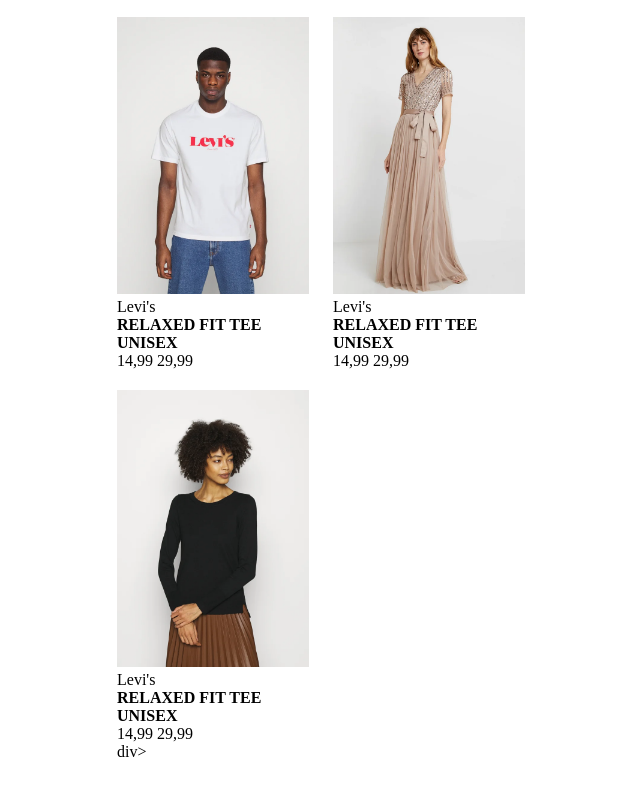
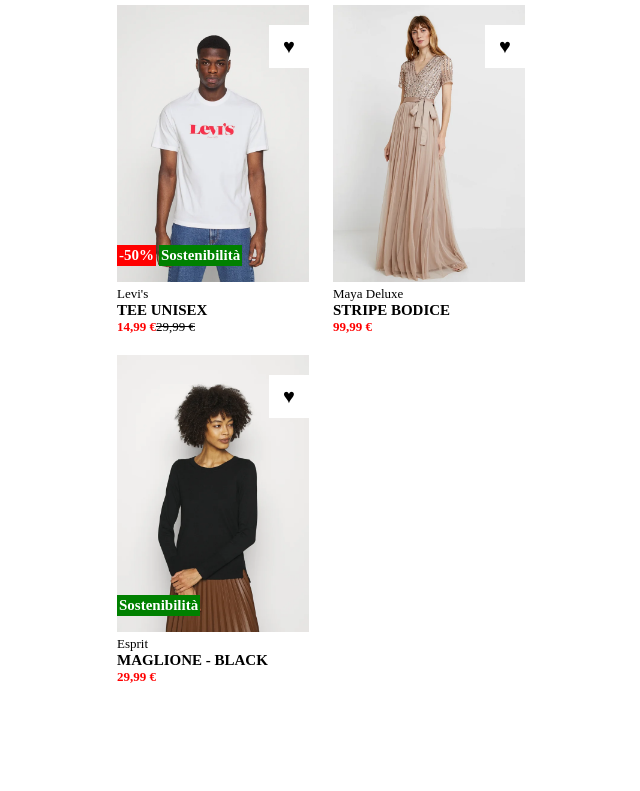
Before and after one commit to ABoni14/html-css-boolando, a plain HTML site: page index.html in a window 1280 px wide. Shown: the part 760-1551 px from the top of the page, without its empty margins (213-853 px from the left). After the commit the page ends 1475 px from the top, so only its background shows below. Drawn offline with Linux system fonts and the light colour scheme.

Commit message:
decoration and element absolute

```diff
--- a/css/style.css
+++ b/css/style.css
@@ -22,3 +22,60 @@
 .first-img{
   width: 100%;
 }
+
+.heart{
+  width: 40px;
+  position: absolute;
+  font-size: 20px;
+  top: 20px;
+  right: 0;
+  background-color: white;
+  padding: 10px;
+  text-align: center;
+}
+
+.sale, .sustainability, .last-sustainability{
+  position: absolute;
+  color: white;
+  font-size: 15px;
+  padding: 2px;
+  font-weight: 600;
+}
+
+.sale{
+  left: 0;
+  bottom: 20px;
+  background-color: red;
+}
+
+.sustainability{
+  bottom: 20px;
+  left: 42px;
+  background-color: green;
+}
+
+.last-sustainability{
+  left: 0;
+  bottom: 20px;
+  background-color: green;
+}
+
+.brand, .price{
+  font-size: 13px;
+}
+
+.description h4{
+  font-size: 15px;
+  font-weight: 700;
+}
+
+.price{
+  color: red;
+  font-weight: 600;
+}
+
+.price span{
+  color: black;
+  font-weight: 400;
+  text-decoration: line-through;
+}
--- a/index.html
+++ b/index.html
@@ -14,33 +14,40 @@
     <div class="card">
       <div class="box-img">
         <img class="first-img" src="img/1.webp" alt="">
+        <div class="heart">&hearts;</div>
+        <div class="sale">-50%</div>
+        <div class="sustainability">Sostenibilità</div>
       </div>
       <div class="description">
         <div class="brand">Levi's</div>
         <h4>RELAXED FIT TEE UNISEX</h4>
-        <div class="PRICE">14,99 <span>29,99</span></div>
+        <div class="price">14,99 &euro; <span>29,99 &euro;</span></div>
       </div>
     </div>
 
     <div class="card">
       <div class="box-img">
         <img class="first-img" src="img/2.webp" alt="">
+        <div class="heart">&hearts;</div>
+        <div class="sale">-50%</div>
       </div>
       <div class="description">
-        <div class="brand">Levi's</div>
-        <h4>RELAXED FIT TEE UNISEX</h4>
-        <div class="PRICE">14,99 <span>29,99</span></div>
+        <div class="brand">Guess</div>
+        <h4>ROSES TEE</h4>
+        <div class="price">20,99 &euro; <span>29,99 &euro;</span></div>
       </div>
     </div>
 
     <div class="card">
       <div class="box-img">
         <img class="first-img" src="img/3.webp" alt="">
+        <div class="heart">&hearts;</div>
+        <div class="sale">-50%</div>
       </div>
       <div class="description">
-        <div class="brand">Levi's</div>
-        <h4>RELAXED FIT TEE UNISEX</h4>
-        <div class="PRICE">14,99 <span>29,99</span></div>
+        <div class="brand"> Come Zucchero Filato</div>
+        <h4>VOGLIA DI COLORI PASTELLO</h4>
+        <div class="price">129,99 &euro;</div>
       </div>
     </div>
 
@@ -48,33 +55,39 @@
       <div class="card">
         <div class="box-img">
           <img class="first-img" src="img/4.webp" alt="">
+          <div class="heart">&hearts;</div>
+          <div class="sale">-50%</div>
+          <div class="sustainability">Sostenibilità</div>
         </div>
         <div class="description">
           <div class="brand">Levi's</div>
-        <h4>RELAXED FIT TEE UNISEX</h4>
-        <div class="PRICE">14,99 <span>29,99</span></div>
+          <h4>TEE UNISEX</h4>
+          <div class="price">14,99 &euro;<span>29,99 &euro;</span></div>
         </div>
       </div>
 
       <div class="card">
         <div class="box-img">
           <img class="first-img" src="img/5.webp" alt="">
+          <div class="heart">&hearts;</div>
         </div>
         <div class="description">
-          <div class="brand">Levi's</div>
-        <h4>RELAXED FIT TEE UNISEX</h4>
-        <div class="PRICE">14,99 <span>29,99</span></div>
+          <div class="brand">Maya Deluxe</div>
+          <h4>STRIPE BODICE</h4>
+          <div class="price">99,99 &euro;</div>
         </div>
       </div>
 
       <div class="card">
         <div class="box-img">
           <img class="first-img" src="img/6.webp" alt="">
+          <div class="heart">&hearts;</div>
+          <div class="last-sustainability">Sostenibilità</div>
         </div>
-        <div class="description
-        <div class="brand">Levi's</div>
-        <h4>RELAXED FIT TEE UNISEX</h4>
-        <div class="PRICE">14,99 <span>29,99</span></div>div>
+        <div class="description">
+          <div class="brand">Esprit</div>
+          <h4>MAGLIONE - BLACK</h4>
+          <div class="price">29,99 &euro;</div>
       </div>
 
 
```
